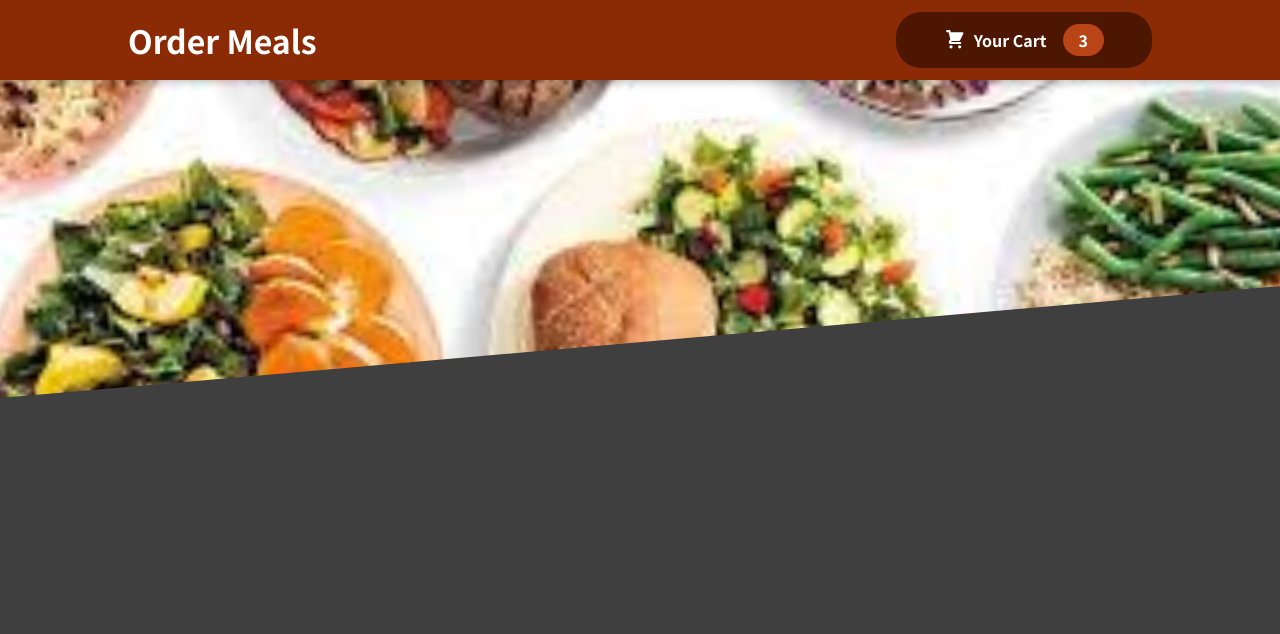
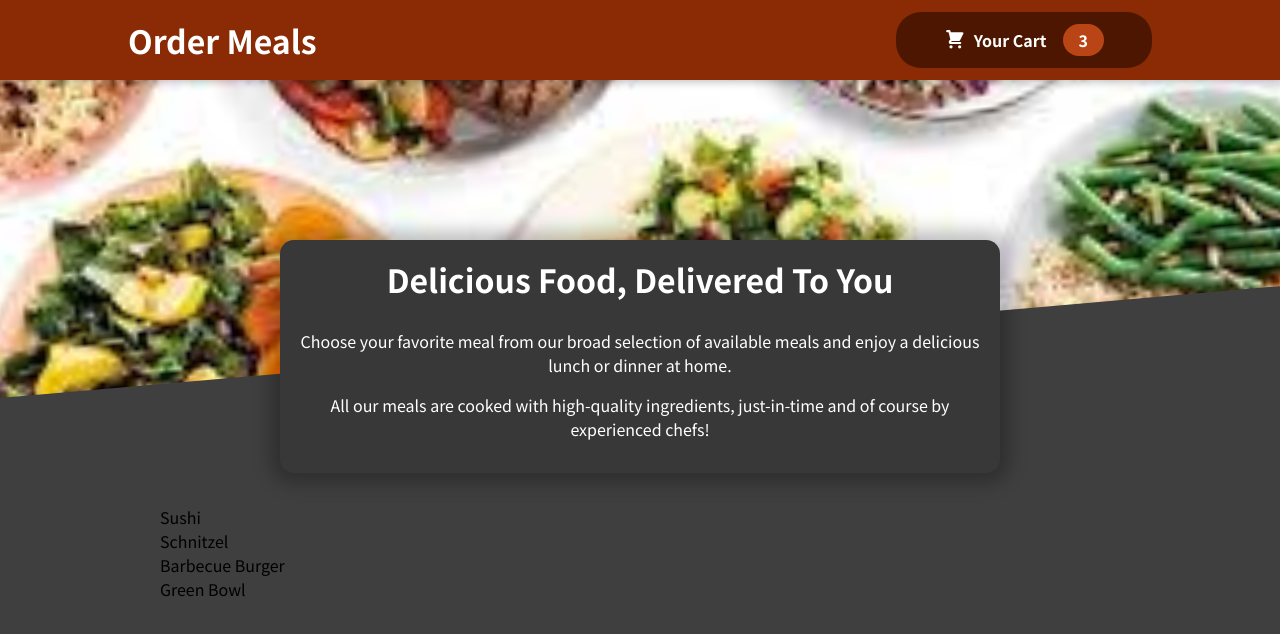
Before and after one commit to Hamza405/Order-App, a JavaScript app: page / in a window 1280 px wide. Shown: the top 634 px of the page. Built offline with nearby package versions, Linux system fonts and the light colour scheme.

Commit message:
Implement Meals components

```diff
--- a/src/App.js
+++ b/src/App.js
@@ -1,9 +1,13 @@
 import Header from "./components/Layout/Header";
+import Meals from "./components/Meals/Meals";
 
 function App() {
   return (
     <>
       <Header />
+      <main>
+        <Meals />
+      </main>
     </>
   );
 }
--- /dev/null
+++ b/src/components/Meals/AvailableMealis.js
@@ -0,0 +1,39 @@
+import style from "./AvailableMealis.module.css";
+
+const DUMMY_MEALS = [
+  {
+    id: "m1",
+    name: "Sushi",
+    description: "Finest fish and veggies",
+    price: 22.99,
+  },
+  {
+    id: "m2",
+    name: "Schnitzel",
+    description: "A german specialty!",
+    price: 16.5,
+  },
+  {
+    id: "m3",
+    name: "Barbecue Burger",
+    description: "American, raw, meaty",
+    price: 12.99,
+  },
+  {
+    id: "m4",
+    name: "Green Bowl",
+    description: "Healthy...and green...",
+    price: 18.99,
+  },
+];
+
+const AvailableMeals = () => {
+  const meailsList = DUMMY_MEALS.map((meal) => <li>{meal.name}</li>);
+  return (
+    <section className={style.meals}>
+      <ul>{meailsList}</ul>
+    </section>
+  );
+};
+
+export default AvailableMeals;
--- /dev/null
+++ b/src/components/Meals/AvailableMealis.module.css
@@ -0,0 +1,24 @@
+.meals {
+  max-width: 60rem;
+  width: 90%;
+  margin: 2rem auto;
+  animation: meals-appear 1s ease-out forwards;
+}
+
+.meals ul {
+  list-style: none;
+  margin: 0;
+  padding: 0;
+}
+
+@keyframes meals-appear {
+  from {
+    opacity: 0;
+    transform: translateY(3rem);
+  }
+
+  to {
+    opacity: 1;
+    transform: translateY(0);
+  }
+}
--- /dev/null
+++ b/src/components/Meals/Meals.js
@@ -0,0 +1,13 @@
+import MealsDetails from "./MealsDetails";
+import AvailableMeals from "./AvailableMealis";
+
+const Meals = () => {
+  return (
+    <>
+      <MealsDetails />
+      <AvailableMeals />
+    </>
+  );
+};
+
+export default Meals;
--- /dev/null
+++ b/src/components/Meals/MealsDetails.js
@@ -0,0 +1,19 @@
+import style from "./MealsDetails.module.css";
+
+const MealsDetails = (props) => {
+  return (
+    <section className={style.summary}>
+      <h2>Delicious Food, Delivered To You</h2>
+      <p>
+        Choose your favorite meal from our broad selection of available meals
+        and enjoy a delicious lunch or dinner at home.
+      </p>
+      <p>
+        All our meals are cooked with high-quality ingredients, just-in-time and
+        of course by experienced chefs!
+      </p>
+    </section>
+  );
+};
+
+export default MealsDetails;
--- /dev/null
+++ b/src/components/Meals/MealsDetails.module.css
@@ -0,0 +1,18 @@
+.summary {
+  text-align: center;
+  max-width: 45rem;
+  width: 90%;
+  margin: auto;
+  margin-top: -10rem;
+  position: relative;
+  background-color: #383838;
+  color: white;
+  border-radius: 14px;
+  padding: 1rem;
+  box-shadow: 0 1px 18px 10px rgba(0, 0, 0, 0.25);
+}
+
+.summary h2 {
+  font-size: 2rem;
+  margin-top: 0;
+}
```
Also changed, not shown: 1 other file (tests, documents, lock files or other folders).
